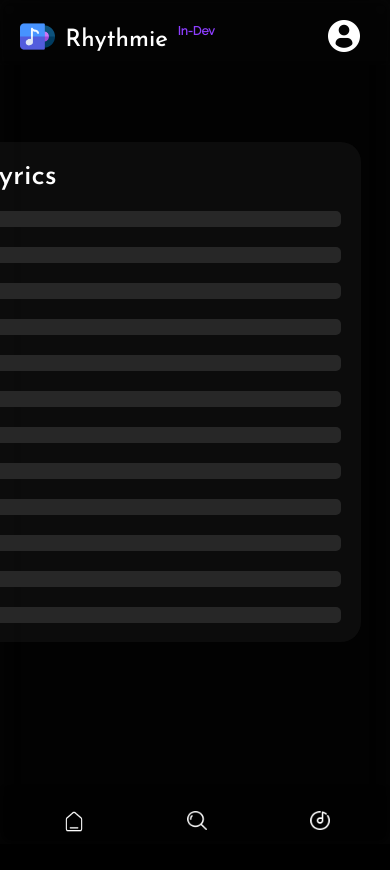
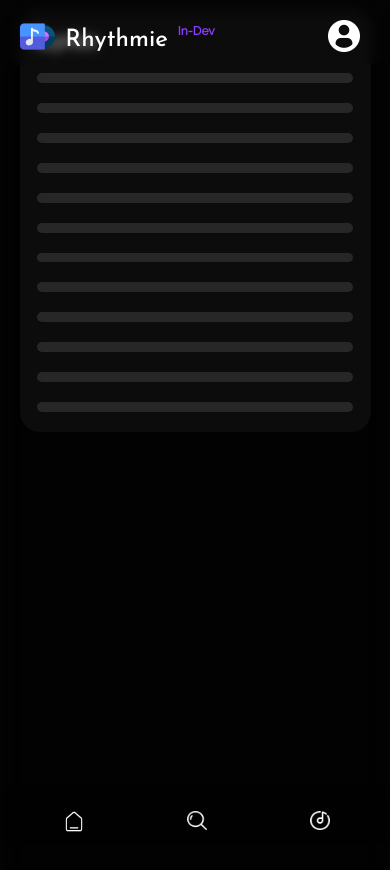
Before and after one commit to ApidBoy/Rhythmie, a SvelteKit app: page /nowplaying in a window 390 px wide. Shown: the top 870 px of the page. Before the commit the page ends 844 px from the top, so only its background shows below. Built offline with nearby package versions, Linux system fonts and the light colour scheme.

Commit message:
Responsive update

```diff
--- a/src/components/FullscreenPlayer.svelte
+++ b/src/components/FullscreenPlayer.svelte
@@ -81,6 +81,7 @@
         <PlayerSkeleton />
 
     {/if}
+    <div id="lyricsContainer">
         <div id="songLyrics">
             <div id="lyricsTitle">
                 Lyrics
@@ -98,6 +99,7 @@
             <div id="lyric"></div>
             <div id="lyric"></div>
         </div>
+    </div>
 </section>
 
 <style>
@@ -107,6 +109,7 @@
         display: flex;
         justify-content: start;
         align-items: center;
+        backdrop-filter: blur(10px);
     }
     #songData {
         display: flex;
@@ -253,4 +256,76 @@
         margin-left: 5%;
     }
 
+
+
+	@media only screen and (max-width: 970px) {
+        #playerContainer {
+            flex-direction: column;
+            height: 168vh;
+            align-items: center;
+            margin-left: -7vw;
+        }
+        #songArtContainer {
+            min-height: 20em;
+            min-width: 20em;
+            max-height: 20em;
+            max-width: 20em;
+            overflow: hidden;
+            z-index: 0;
+        }
+        #songLyrics {
+            /* display: none; */
+            position: relative;
+        }
+        #songData {
+            display: flex;
+            flex-direction: column;
+            align-items: center;
+            justify-content: center;
+            margin-left: 0;
+            height: 100vh;
+        }
+        #songInfo {
+            margin-left: 0;
+        }
+        #songName {
+            height: 12%;
+            width: 100%;
+            /* background: #fff; */
+            border-radius: 2rem;
+            margin-top: 8%;
+            margin-bottom: 1%;
+            font-family: 'Josefin Sans', sans-serif;
+            font-size: 2rem;
+        }
+        #songArtist {
+            margin-top: .7em;
+            margin-left: .1em;
+            border-radius: 2rem;
+            color: #8f49ff;
+            font-family: 'Josefin Sans', sans-serif;
+            font-size: 1.2rem;
+            width: 35vw;
+        }
+        #lyricsContainer {
+            display: flex;
+            justify-content: center;
+            align-items: center;
+            margin-left: 10vw;
+        }
+        #songLyrics {
+            min-height: 50vh;
+            min-width: 90vw;
+            max-height: 50vh;
+            max-width: 90vw;
+        }
+        #lyricsTitle {
+            font-family: 'Josefin Sans', sans-serif;
+            font-size: 1.4rem;
+            margin: 20px 0;
+            margin-left: 5%;
+        }
+    }
+
+
 </style>
--- a/src/components/Player.svelte
+++ b/src/components/Player.svelte
@@ -87,7 +87,10 @@
 		if(fullscreenPlayerToggle) {
 			document.getElementById('songArt').style.opacity = .4;
 			document.getElementById('uparrow').style.opacity = 1;
+			if (!window.matchMedia("(max-width: 580px)"))
 			document.getElementById('songInfo').style.top = "14px";
+			else
+			document.getElementById('songInfo').style.top = "8px";
 			document.getElementById('songName').innerHTML = "Now playing";
 			document.getElementById('songArtist').style.visibility = "hidden";
 			// document.getElementById('songArtist').innerHTML = "Click on this button to disable";
```
Lines whose indentation alone changed are shown as unchanged.
